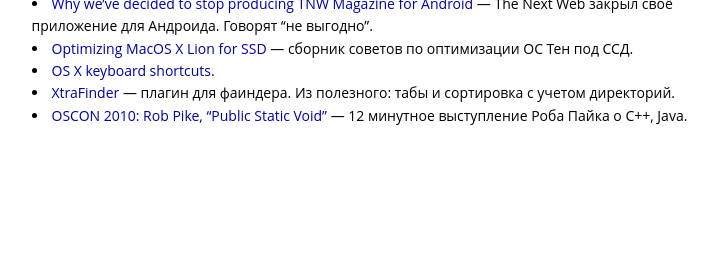
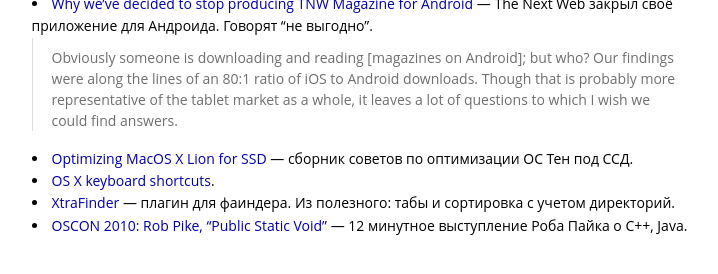
Before and after one commit to dimkalinux/dimkalinux.github.com, a Jekyll site: the page built from _posts/2013-01-01-curiosity-3.md, in a window 1280 px wide, cut to the strip 424-698 px from the top of the page. Shown: the whole strip, without its empty margins (271-989 px from the left). Built offline with Jekyll 4.4.1, drawn with Linux system fonts in a browser that asks for light colours; Markdown is read by kramdown in place of the engine named in the settings.

Commit message:
Updated: Интересные ссылки (3)
Signed-off-by: dimkalinux <dimkalinux@gmail.com>

```diff
--- a/_posts/2013-01-01-curiosity-3.md
+++ b/_posts/2013-01-01-curiosity-3.md
@@ -6,6 +6,7 @@
 <img src="http://pic.lg.ua/x/12/1044eb/md_511f80cc.jpg" alt="Android-VS-Apple-645x250.jpg">
 
 * [Why we’ve decided to stop producing TNW Magazine for Android](http://thenextweb.com/insider/2012/12/30/no-more-tnw-magazine-for-android/) — The Next Web закрыл своё приложение для Андроида. Говорят "не выгодно".
+> Obviously someone is downloading and reading [magazines on Android]; but who? Our findings were along the lines of an 80:1 ratio of iOS to Android downloads. Though that is probably more representative of the tablet market as a whole, it leaves a lot of questions to which I wish we could find answers.
 * [Optimizing MacOS X Lion for SSD](http://blog.alutam.com/2012/04/01/optimizing-macos-x-lion-for-ssd/) — сборник советов по оптимизации ОС Тен под ССД.
 * [OS X keyboard shortcuts](http://support.apple.com/kb/HT1343?viewlocale=en_US&locale=en_US).
 * [XtraFinder](http://www.trankynam.com/xtrafinder/) — плагин для фаиндера. Из полезного: табы и сортировка с учетом директорий.
```
